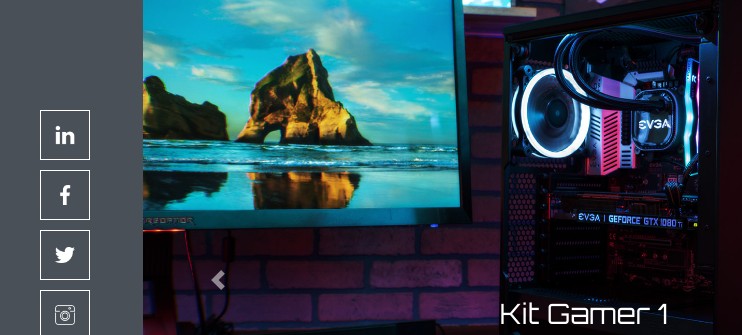
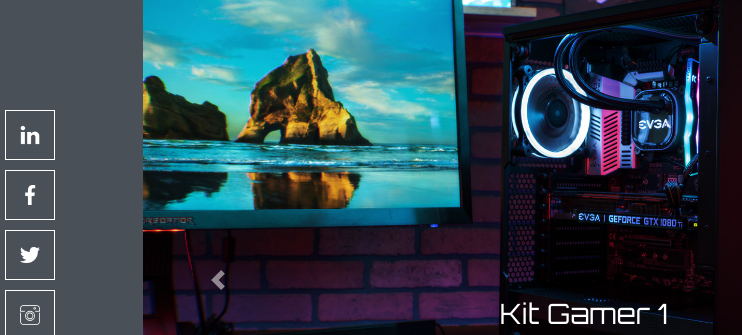
Before and after one commit to fede4kd/LiquidGaming, a website: page index.html in a window 1280 px wide. Shown: the part 150-485 px from the top of the page, 0-742 px from the left. Drawn offline with nearby package versions, Linux system fonts and the light colour scheme.

Commit message:
Update css.css

```diff
--- a/css.css
+++ b/css.css
@@ -309,6 +309,7 @@ font-family: 'Roboto', sans-serif;
     position: -webkit-sticky;
     position: sticky;
     top: 20px;
+
     display: grid;
     place-items: center;
     width: 50px;
@@ -316,7 +317,7 @@ font-family: 'Roboto', sans-serif;
     text-decoration: none;
     border: 1px solid #fff;
     margin: 10px 0 0;
-
+    margin-left: -35px;
 }
 
 
```
